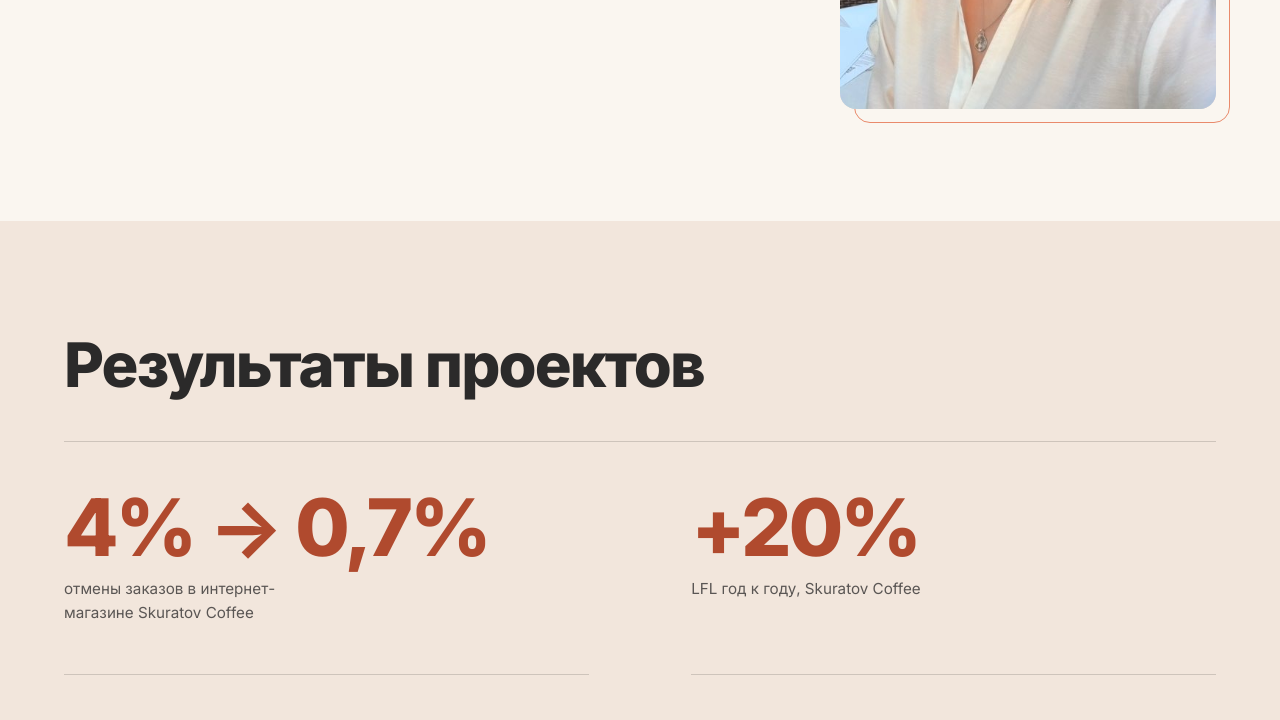
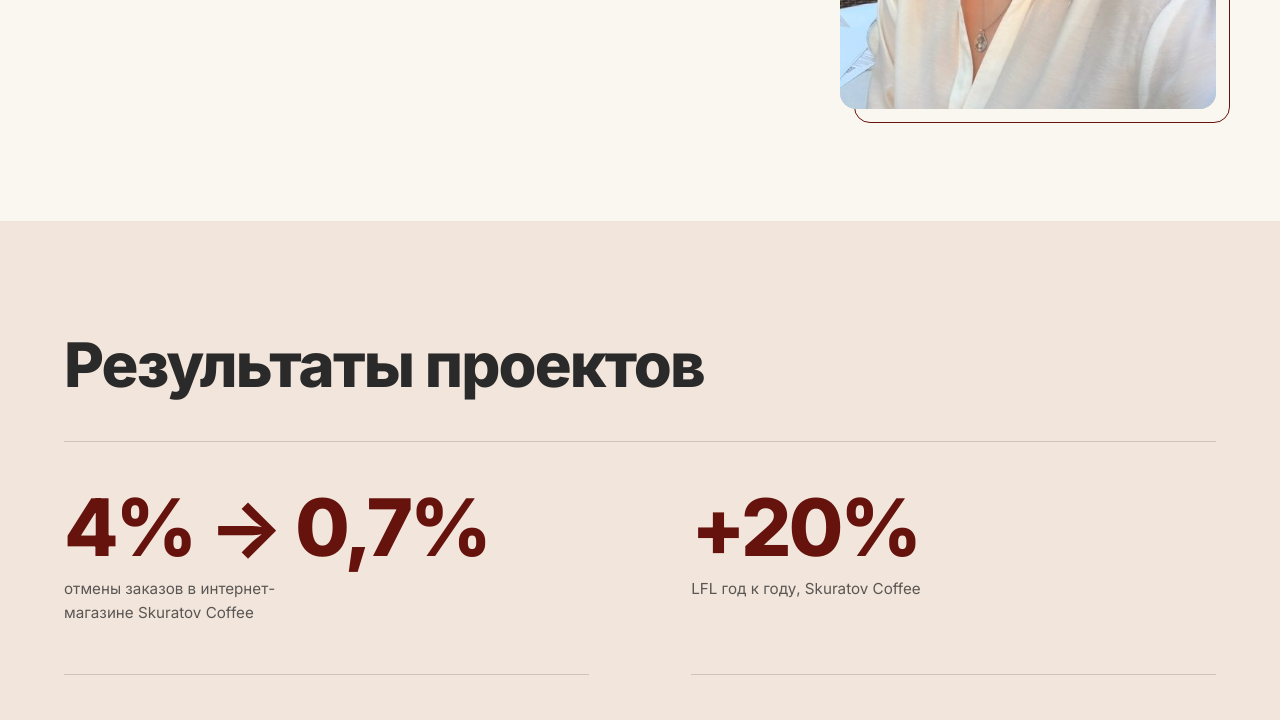
Before and after one commit to wanna-work/vasilyeva_v, a plain HTML site: page index.html in a window 1280 px wide. Shown: the part 506-1226 px from the top of the page. Drawn offline with Linux system fonts and the light colour scheme.

Commit message:
Update via weejur editor

```diff
--- a/index.html
+++ b/index.html
@@ -19,8 +19,8 @@
   --bg:#FAF6F0;        /* тёплая бумага */
   --ink:#2B2A2A;       /* мягкий графит */
   --muted:#5A5654;
-  --acc:#E98A6B;       /* мягкий коралл для заливок и линий */
-  --acc-t:#B04A2E;     /* акцент для текста и кнопок */
+  --acc:#66130d;       /* мягкий коралл для заливок и линий */
+  --acc-t:#66130d;     /* акцент для текста и кнопок */
   --tint:#F2E6DC;      /* нежная подложка */
   --line:rgba(43,42,42,.18);
   --f:"Inter",system-ui,-apple-system,"Segoe UI",Roboto,Arial,sans-serif;
```
